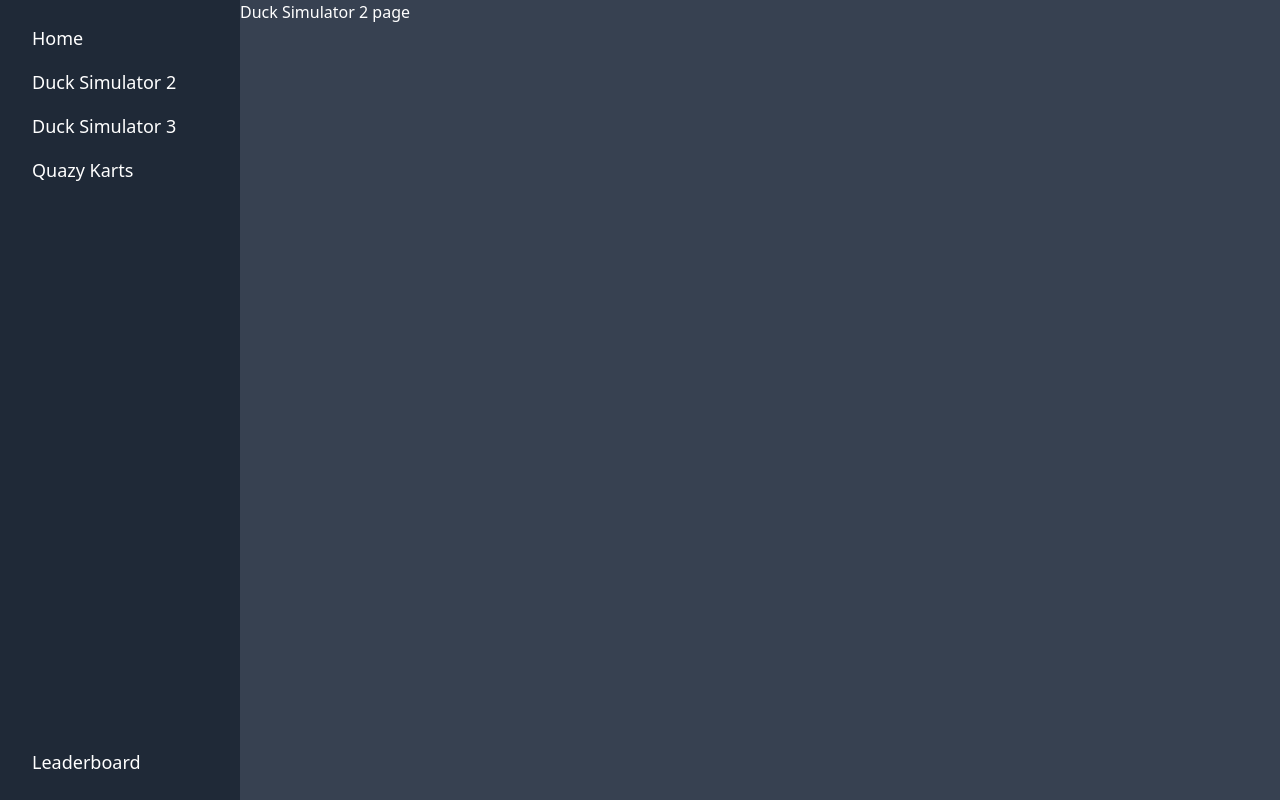
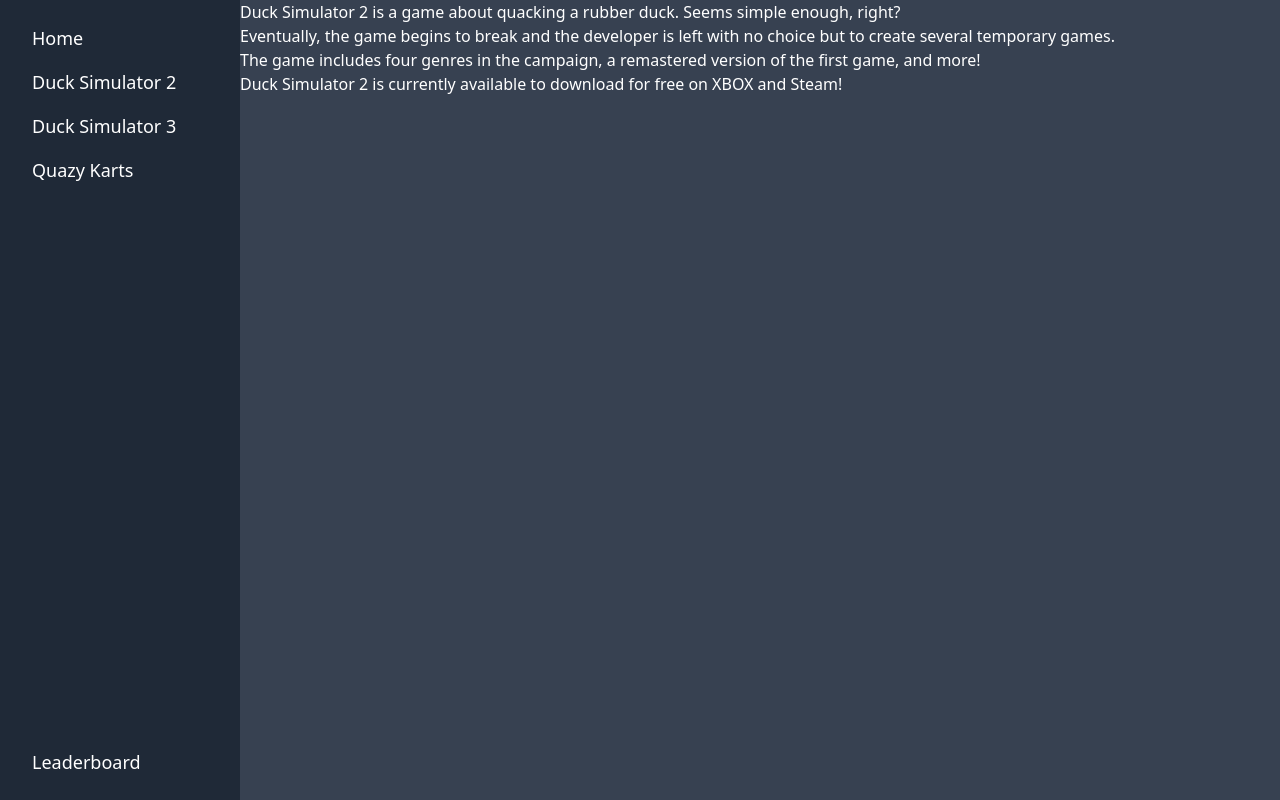
Before and after one commit to ERmilburn02/DuckSimulatorOnline, a Next.js app in the folder apps/web/: page /duck-simulator-2 in a window 1280 px wide. Built offline with nearby package versions, Linux system fonts and the light colour scheme.

Commit message:
duck sim 2 page description

```diff
--- a/apps/web/app/duck-simulator-2/page.tsx
+++ b/apps/web/app/duck-simulator-2/page.tsx
@@ -1,7 +1,25 @@
 export default function DuckSimulator2Page() {
   return (
     <>
-      <>Duck Simulator 2 page</>
+      <p>
+        Duck Simulator 2 is a game about quacking a rubber duck. Seems simple
+        enough, right?
+      </p>
+
+      <p>
+        Eventually, the game begins to break and the developer is left with no
+        choice but to create several temporary games.
+      </p>
+
+      <p>
+        The game includes four genres in the campaign, a remastered version of
+        the first game, and more!
+      </p>
+
+      <p>
+        Duck Simulator 2 is currently available to download for free on XBOX and
+        Steam!
+      </p>
     </>
   );
 }
```
